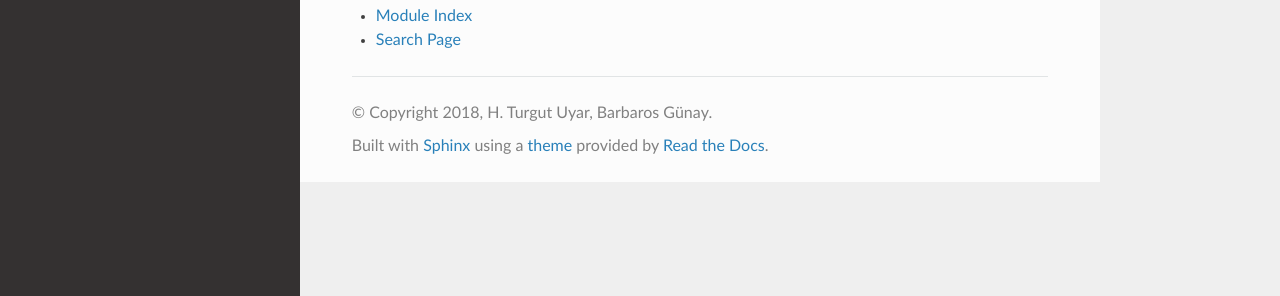
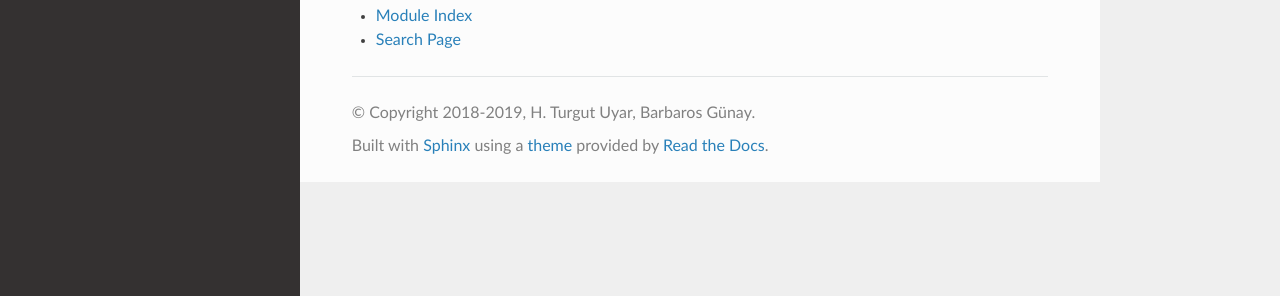
Before and after one commit to modest-proposal/gulliver, a Sphinx documentation site: the page built from docs/source/index.rst, in a window 1280 px wide. Shown: the part 241-537 px from the top of the page. Built offline with Sphinx 7.4.7 and the Read the Docs theme 2.0.0, drawn with Linux system fonts in a browser that asks for light colours.

Commit message:
docs: Update copyright year notice

```diff
--- a/docs/source/conf.py
+++ b/docs/source/conf.py
@@ -20,7 +20,7 @@
 # -- Project information -----------------------------------------------------
 
 project = 'Gulliver'
-copyright = '2018, H. Turgut Uyar, Barbaros Günay'
+copyright = '2018-2019, H. Turgut Uyar, Barbaros Günay'
 author = 'H. Turgut Uyar, Barbaros Günay'
 
 # The short X.Y version
```
